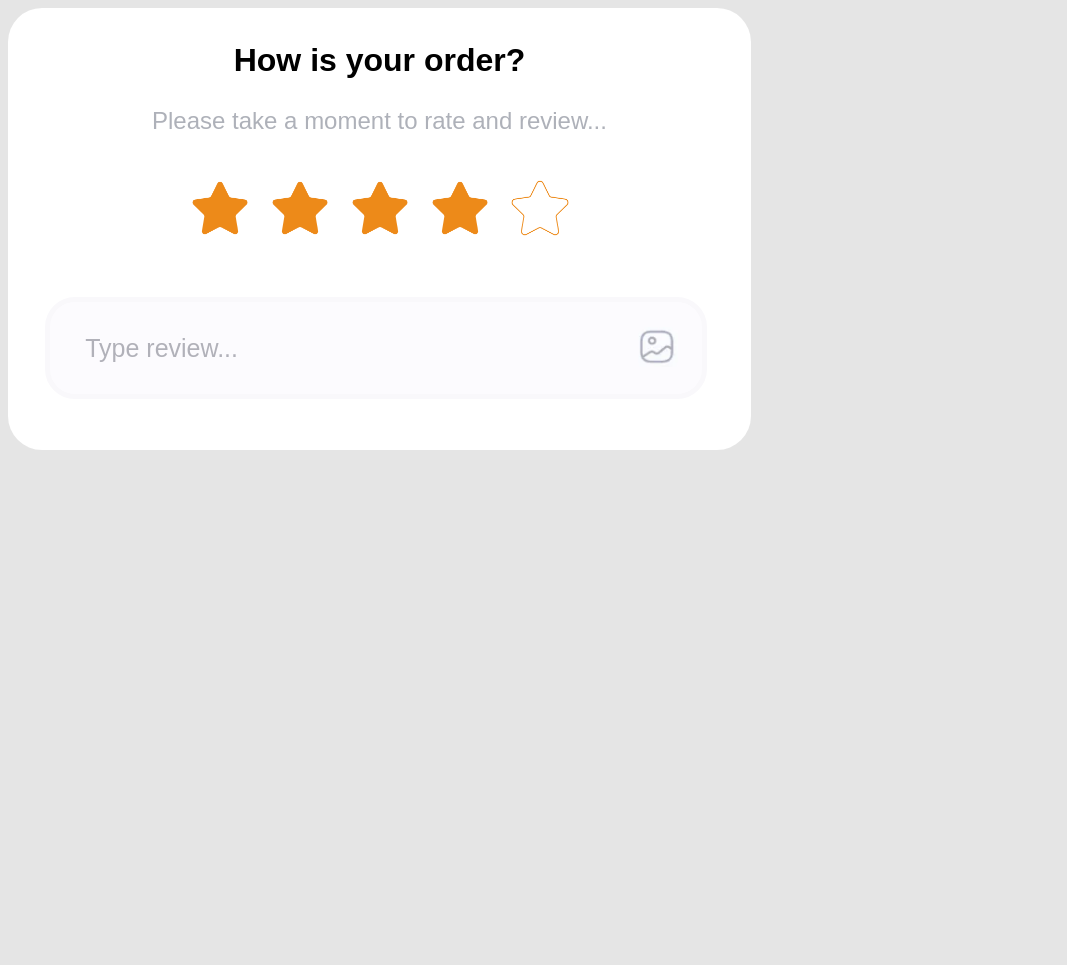
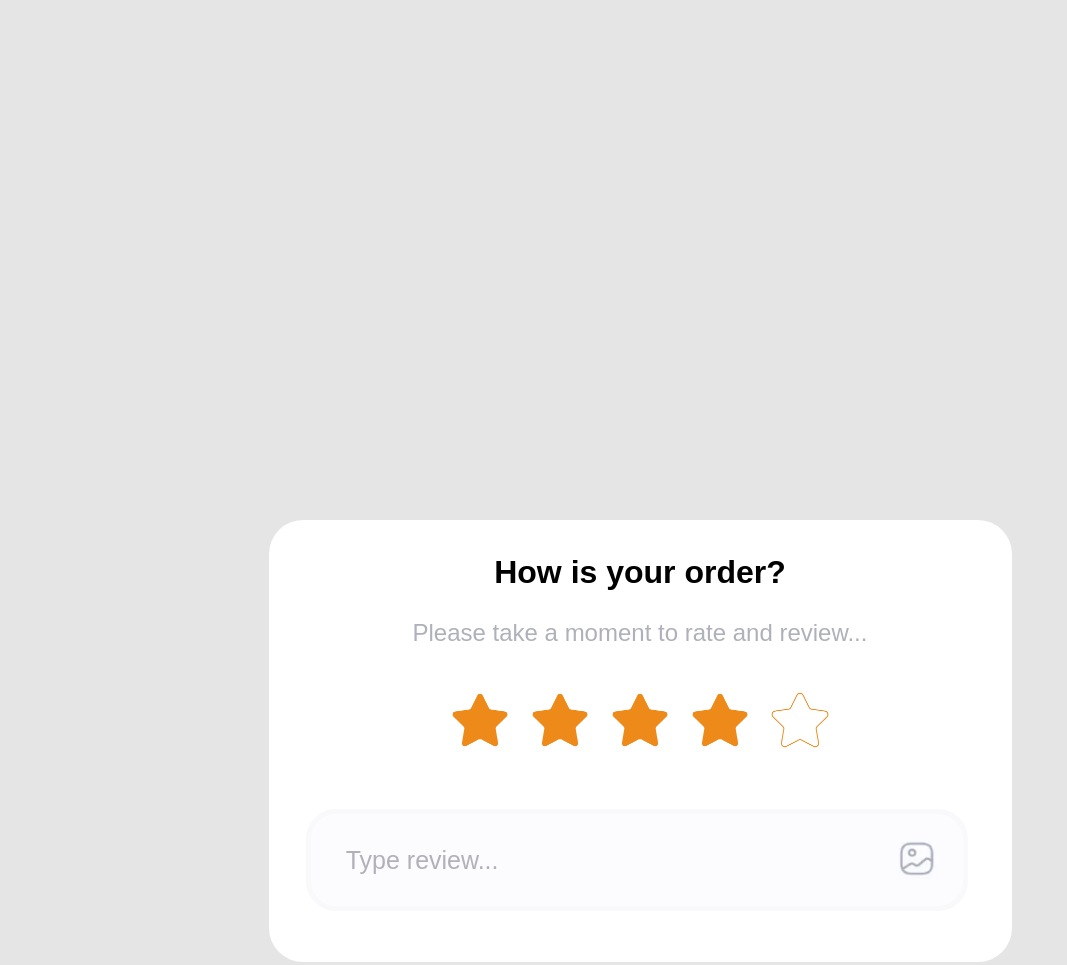
Before and after one commit to Woody-coder/markup-homework-2, a plain HTML site: page index.html in a window 1280 px wide. Shown: the whole page, without its empty margins (0-1067 px from the left). Before the commit the page ends 800 px from the top, so only its background shows below. Drawn offline with Linux system fonts and the light colour scheme.

Commit message:
added display: flex, justify-content: center, mt to body

```diff
--- a/assets/css/styles.css
+++ b/assets/css/styles.css
@@ -1,5 +1,8 @@
 body {
 	background-color: #E5E5E5;
+	display: flex;
+	justify-content: center;
+	margin-top: 520px;
 }
 
 h1, h2, h3 {
```
